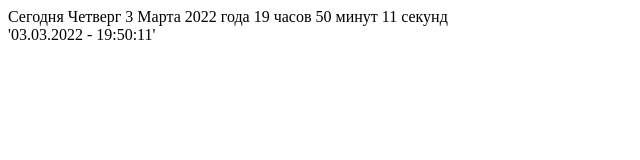
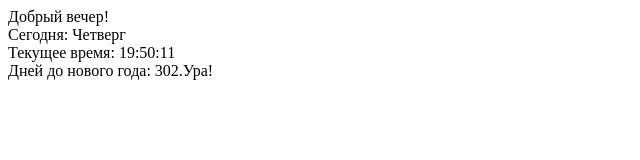
Before and after one commit to 1234alex1234/hardLessons, a plain HTML site: page index.html in a window 1280 px wide. Shown: the whole page, without its empty margins (0-640 px from the left). Drawn offline with Linux system fonts and the light colour scheme.

Commit message:
lesson19

```diff
--- a/index.html
+++ b/index.html
@@ -5,13 +5,16 @@
   <meta charset="UTF-8">
   <meta http-equiv="X-UA-Compatible" content="IE=edge">
   <meta name="viewport" content="width=device-width, initial-scale=1.0">
+  <link rel="stylesheet" href="style.css">
   <title>Document</title>
 </head>
 
 <body>
 
-  <div class="out">00 00 00 </div>
+
   <div class="out-1">00 00 00</div>
+
+
   <script src="script.js"></script>
 </body>
 
--- a/script.js
+++ b/script.js
@@ -1,4 +1,3 @@
-let out = document.querySelector('.out');
 let out1 = document.querySelector('.out-1');
 let days = ['Воскресенье', 'Понедельник', 'Вторник', 'Среда', 'Четверг', 'Пятница', 'Суббота'];
 let arrMonth = ['Декабря', 'Января', 'Февраля', 'Марта', 'Апреля', 'Мая',
@@ -7,53 +6,52 @@ let arrMonth = ['Декабря', 'Января', 'Февраля', 'Марта'
 
 function getFullTime() {
   let nowDate = new Date();
-  let textSecond = 'секунд';
-  let textMinutes = 'минут';
-  let textHours = 'час';
-  let year = nowDate.getFullYear();
-  let textDay = days[(nowDate.getDay())];
+  let deadLine = '31 december 2022';
+  let timeRemaining = new Date(deadLine).getTime() - nowDate.getTime();
+  let dayToNY = Math.floor(timeRemaining / 1000 / 60 / 60 / 24);
   let month = nowDate.getMonth() + 1;
-  let day = nowDate.getDate();
+  let day = nowDate.getDate() + 1;
   let hours = nowDate.getHours();
   let minutes = nowDate.getMinutes();
   let seconds = nowDate.getSeconds();
-  let secTrim = seconds % 10;
-  let minTrim = minutes % 10;
 
 
-  if (secTrim == 1 && seconds !== 11) {
-    textSecond = textSecond + 'а';
-  } else if (seconds == 12 || seconds == 13 || seconds == 14) {
-    textSecond = textSecond + '';
-  } else if (secTrim >= 2 && secTrim <= 4) {
-    textSecond = textSecond + 'ы';
+  return {
+    dayToNY: dayToNY,
+    month: month,
+    day: day,
+    hours: hours,
+    minutes: minutes,
+    seconds: seconds,
+  };
+}
+
+function addResult() {
+  let result = getFullTime();
+
+  if (result.hours > 6 && result.hours < 12) {
+    out1.innerText = `Доброе утро!`;
+  } else if (result.hours > 12 && result.hours < 18) {
+    out1.innerText = `Добрый день!`;
+  } else {
+    out1.innerText = `Добрый вечер!`;
   }
+  out1.innerText += `
+  Сегодня: ${days[result.day]}`;
+  out1.innerText += `
+  Текущее время: ${zero(result.hours)}:${zero(result.minutes)}:${zero(result.seconds)}`;
+  out1.innerText += `
+  Дней до нового года: ${result.dayToNY}.Ура!`;
+}
 
-  if (minTrim == 1 && minutes !== 11) {
-    textMinutes = textMinutes + 'а';
-  } else if (minutes == 12 || minutes == 13 || minutes == 14) {
-    textMinutes = textMinutes + '';
-  } else if (minTrim >= 2 && minTrim <= 4) {
-    textMinutes = textMinutes + 'ы';
-  }
+addResult();
+setInterval(addResult, 1000);
 
-  if ((hours >= 2 && hours <= 4) || (hours >= 22 && hours <= 24)) {
-    textHours = textHours + 'а';
-  }
-
-  if ((hours >= 5 && hours <= 20) || hours == 0) {
-    textHours = textHours + 'ов';
-  }
-
-  out.innerHTML = `Сегодня ${textDay} ${day} ${arrMonth[month]} ${year} года
-  ${hours} ${textHours} ${minutes} ${textMinutes} ${seconds} ${textSecond}`;
-
-  out1.innerText = `'${zero(day)}.${zero(month)}.${zero(year)} - ${zero(hours)}:${zero(minutes)}:${zero(seconds)}'`;
-}
 
 function zero(x) {
   return (x < 10) ? '0' + x : x;
 }
 
+
 getFullTime();
 setInterval(getFullTime, 1000);
--- a/style.css
+++ b/style.css
@@ -0,0 +1,15 @@
+.alert {
+  padding: 15px;
+  border: 1px solid #d6e9c6;
+  border-radius: 4px;
+  color: #3c763d;
+  background-color: #dff0d8;
+}
+
+.alert2 {
+  padding: 25px;
+  border: 1px solid #f9ffc6;
+  border-radius: 5px;
+  color: #999e3f;
+  background-color: #dff0d8;
+}
```
